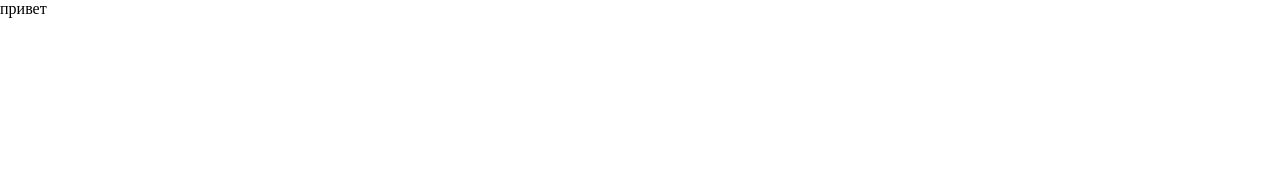
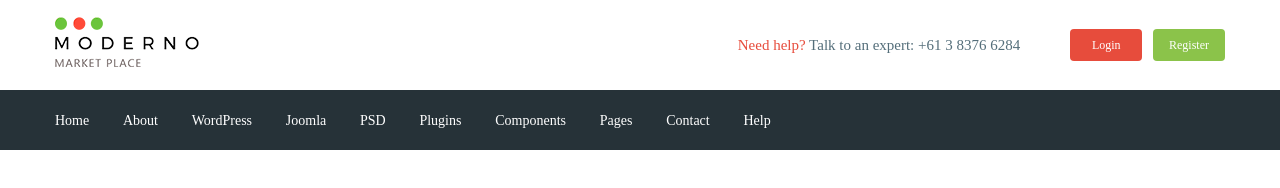
Before and after one commit to natashaGr/-moderno, a website: page app/index.html in a window 1280 px wide. Drawn offline with nearby package versions, Linux system fonts and the light colour scheme; files that its build step writes are made by us from their sources.

Commit message:
added header

```diff
--- a/app/index.html
+++ b/app/index.html
@@ -1,20 +1,107 @@
 <!DOCTYPE html>
 <html lang="en">
+
 <head>
     <meta charset="UTF-8">
     <meta name="viewport" content="width=device-width, initial-scale=1.0">
     <meta http-equiv="X-UA-Compatible" content="ie=edge">
-    <title>Document</title>
+    <title>Moderno</title>
+    <link href="https://fonts.googleapis.com/css2?family=Roboto:ital,wght@0,500;1,700&display=swap" rel="stylesheet">
     <link rel="stylesheet" href="css/libs.min.css">
     <link rel="stylesheet" href="css/style.min.css">
 </head>
+
 <body>
-
-    привет
+    <header class="header">
+        <div class="header__top">
+            <div class="container">
+                <div class="header__top-inner">
+                    <div class="header__logo">
+                        <a href="#">
+                            <img src="images/logo.png" alt="logo">
+                        </a>
+                    </div>
+                    <div class="header__text">
+                        <a href="#">
+                            <span>Need help?</span>
+                        </a>
+                        Talk to an expert:
+                        <a class="header__phone" href="tel=61383766284">
+                            +61 3 8376 6284
+                        </a>
+                    </div>
+                    <div class="header__box">
+                        <a class="basket" href="#"></a>
+                        <a class="header__btn header__btn--login" href="#">Login</a>
+                        <a class="header__btn header__btn--register" href="#">Register</a>
+                    </div>
+                </div>
+            </div>
+        </div>
+        <div class="header__menu">
+            <div class="container">
+                <nav class="menu">
+                    <ul class="menu__item">
+                        <li class="menu__list">
+                            <a href="#" class="menu__link">
+                                Home
+                            </a>
+                        </li>
+                        <li class="menu__list">
+                            <a href="#" class="menu__link">
+                                About
+                            </a>
+                        </li>
+                        <li class="menu__list">
+                            <a href="#" class="menu__link">
+                                WordPress
+                            </a>
+                        </li>
+                        <li class="menu__list">
+                            <a href="#" class="menu__link">
+                                Joomla
+                            </a>
+                        </li>
+                        <li class="menu__list">
+                            <a href="#" class="menu__link">
+                                PSD
+                            </a>
+                        </li>
+                        <li class="menu__list">
+                            <a href="#" class="menu__link">
+                                Plugins
+                            </a>
+                        </li>
+                        <li class="menu__list">
+                            <a href="#" class="menu__link">
+                                Components
+                            </a>
+                        </li>
+                        <li class="menu__list">
+                            <a href="#" class="menu__link">
+                                Pages
+                            </a>
+                        </li>
+                        <li class="menu__list">
+                            <a href="#" class="menu__link">
+                                Contact
+                            </a>
+                        </li>
+                        <li class="menu__list">
+                            <a href="#" class="menu__link">
+                                Help
+                            </a>
+                        </li>
+                    </ul>
+                </nav>
+            </div>
+        </div>
+    </header>
 
 
     <script src="https://ajax.googleapis.com/ajax/libs/jquery/3.5.1/jquery.min.js"></script>
     <script src="js/libs.min.js"></script>
     <script src="js/main.min.js"></script>
 </body>
+
 </html>
--- /dev/null
+++ b/app/scss/_fonts.scss
@@ -0,0 +1,8 @@
+@font-face {
+    font-family: 'Roboto-Regular', sans-serif;
+    src: url('../fonts/Roboto-Regular.woff2') format('woff2'),
+         url('../fonts/Roboto-Regular.woff') format('woff');
+    font-weight: 400;
+    font-style: normal;
+    font-display: swap;
+}
--- /dev/null
+++ b/app/scss/_global.scss
@@ -0,0 +1,35 @@
+html {
+  box-sizing: border-box;
+}
+
+*,
+*::before,
+*::after {
+  box-sizing: inherit;
+}
+
+a {
+  text-decoration: none;
+  color: $text;
+}
+
+ul,
+li {
+  margin: 0;
+  padding: 0;
+  list-style: none;
+}
+
+body {
+  font-family: "Roboto-Regular";
+  font-weight: 400;
+  font-size: 15px;
+  line-height: 24px;
+  color: $text;
+}
+
+.container {
+  max-width: 1200px;
+  margin: 0 auto;
+  padding: 0 15px;
+}
--- /dev/null
+++ b/app/scss/_vars.scss
@@ -0,0 +1,4 @@
+$text: #546e7a;
+$red: #e74c3c;
+$green: #8bc34a;
+$bg: #263238;
--- a/app/scss/style.scss
+++ b/app/scss/style.scss
@@ -1,14 +1,59 @@
-html {
-    box-sizing: border-box;
+@import 'vars';
+@import 'global';
+@import 'fonts';
+
+.header__top-inner {
+    display: flex;
+    justify-content: space-between;
+    align-items: center;
+    height: 90px;
 }
 
-*,
-*::before,
-*::after {
-    box-sizing: inherit;
+.header__text {
+    margin-left: auto;
+    margin-right: 50px;
+    span {
+        color: $red;
+    }
 }
 
-body {
+.header__btn {
+    display: inline-block;
+    width: 72px;
+    padding: 4px;
+    font-size: 12px;
+    text-align: center;
+    border-radius: 4px;
+    color: #fff;
+}
+
+.header__btn--login {
+    background-color: $red;
+}
+
+.header__btn--register {
+    background-color: $green;
+    margin-left: 7px;
+}
+
+.header__menu {
+    background-color: $bg;
+}
+
+.menu {
     display: flex;
-    transition: all 3s;
+    align-items: center;
+    height: 60px;
 }
+
+.menu__list {
+    display: inline-block;
+    & + .menu__list {
+        margin-left: 30px;
+    }
+}
+
+.menu__link {
+    font-size: 14px;
+    color: #fff;
+}
--- a/gulpfile.js
+++ b/gulpfile.js
@@ -14,7 +14,7 @@ gulp.task('clean', async function () {
 });
 
 gulp.task('sass', function () {
-    return gulp.src('app/scss/style.scss')
+    return gulp.src('app/scss/**/*.scss')
         .pipe(sass({ outputStyle: 'expanded' }))
         .pipe(rename({ suffix: '.min' }))
         .pipe(autoprefixer({
@@ -31,7 +31,6 @@ gulp.task('style', function () {
         'node_modules/slick-carousel/slick/slick.css',
         'node_modules/magnific-popup/dist/magnific-popup.css'
     ])
-
         .pipe(concat('libs.min.css'))
         .pipe(cssmin())
         .pipe(gulp.dest('app/css'))
@@ -83,7 +82,7 @@ gulp.task('export', function () {
 });
 
 gulp.task('watch', function () {
-    gulp.watch('app/scss/style.scss', gulp.parallel('sass'));
+    gulp.watch('app/scss/**/*.scss', gulp.parallel('sass'));
     gulp.watch('app/*.html', gulp.parallel('html'));
     gulp.watch('app/js/*.js', gulp.parallel('js'));
 });
```
Also changed, not shown: app/fonts/Roboto-Regular.woff (added), app/fonts/Roboto-Regular.woff2 (added), app/images/logo.png (added).
